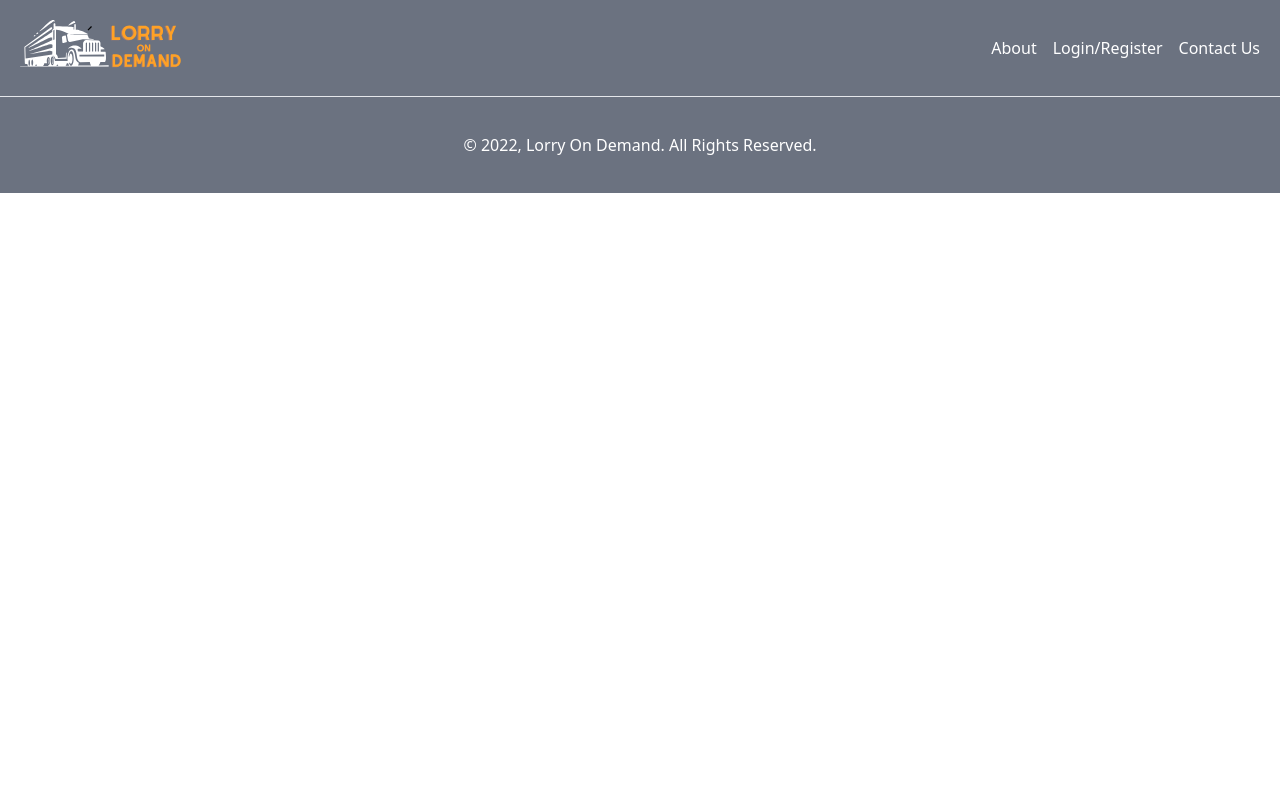
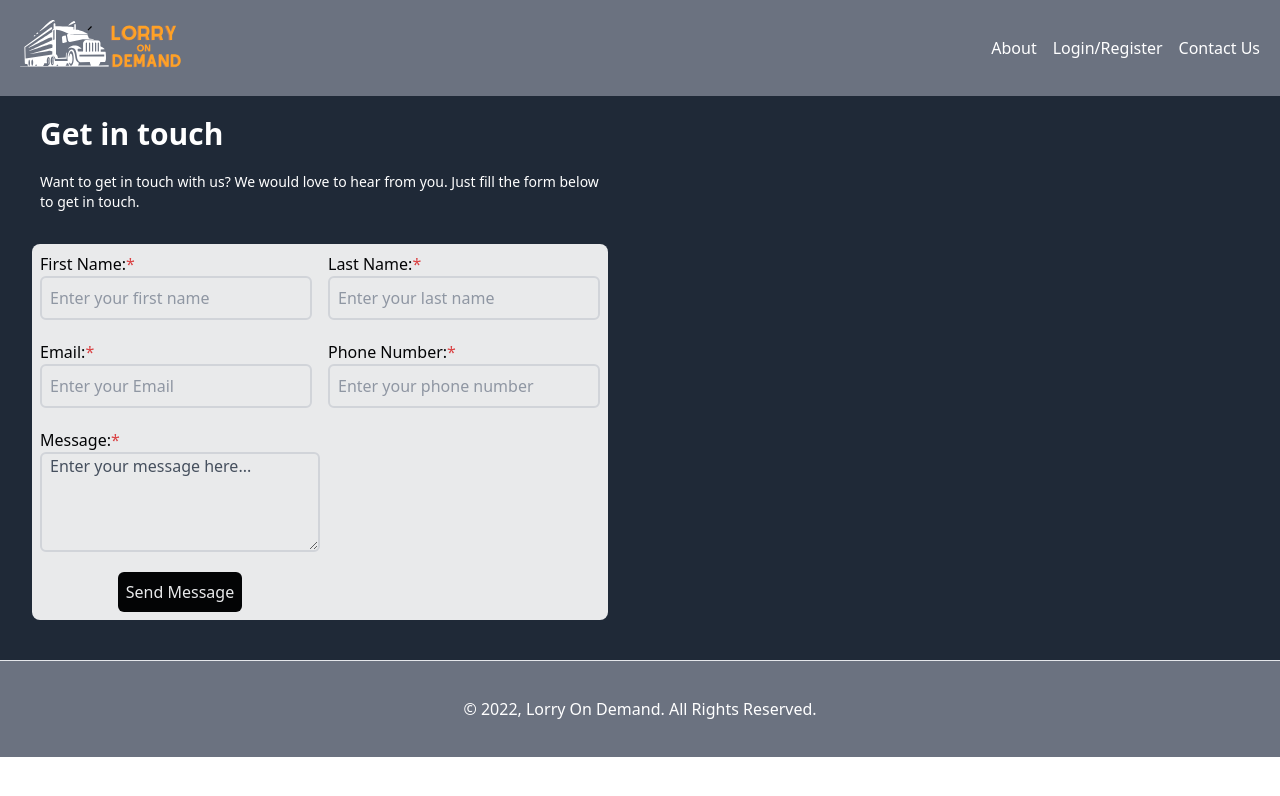
Before and after one commit to siddharth-kothari/lorryondemand, a Next.js app: page /contact in a window 1280 px wide. Shown: the top 796 px of the page. Built offline with nearby package versions, Linux system fonts and the light colour scheme.

Commit message:
added contact form

```diff
--- a/components/Form.js
+++ b/components/Form.js
@@ -51,8 +51,8 @@ function Form() {
         <form className='bg-white m-1 p-1.5 grid grid-cols-1 md:grid-cols-2 pb-5 '>
             <div className="md:mr-2 mb-5">
                 <label htmlFor='source'>From<span className='text-red-500 space-y-1'>*</span> </label><br />
-                <input value={source} onChange={e => setSource(e.target.value)} list="cities" name="source" aria-required='true' placeholder='Source City' className='w-full m rounded-md border-2 text-gray-600 pl-2' />
-                console.log(value);
+                <input type="text" value={source} onChange={e => setSource(e.target.value)} list="cities" name="source" aria-required='true' placeholder='Source City' className='w-full m rounded-md border-2 text-gray-600 pl-2' />
+
                 <datalist id="cities">
                     <option value="Mumbai,MH" />
                     <option value="Nagpur,MH" />
@@ -64,7 +64,7 @@ function Form() {
 
             <div className="md:ml-2 mb-5">
                 <label htmlFor='destination' >To<span className='text-red-500 space-y-1'>*</span></label><br />
-                <input value={destination} onChange={e => setDestination(e.target.value)} list="cities" name="destination" aria-required='true' placeholder='Destination City' className='w-full rounded-md border-2 text-gray-600 pl-2' />
+                <input type="text" value={destination} onChange={e => setDestination(e.target.value)} list="cities" name="destination" aria-required='true' placeholder='Destination City' className='w-full rounded-md border-2 text-gray-600 pl-2' />
                 <datalist id="cities" aria-required='true'>
                     <option value="Mumbai,MH" />
                     <option value="Nagpur,MH" />
@@ -163,7 +163,7 @@ function Form() {
 
             <div className="md:ml-auto md:mr-auto">
                 <br />
-                <button onClick={sendOrder} type="submit" className="bg-orange-400 rounded-md w-[6rem] p-1  mr-auto ml-auto  md:mt-0 text-white active:scale-95 transition transform duration-100">Submit
+                <button onClick={sendOrder} type="submit" value='submit' className="bg-orange-400 rounded-md w-[6rem] p-1  mr-auto ml-auto  md:mt-0 text-white active:scale-95 transition transform duration-100">Submit
                 </button>
             </div>
         </form>
--- a/pages/contact.js
+++ b/pages/contact.js
@@ -1,8 +1,15 @@
 import Head from 'next/head'
 import Footer from '../components/Footer'
+import { useState } from 'react';
 import Header from '../components/Header'
 
 function Contact() {
+  const [fname, setFname] = useState();
+  const [lname, setLname] = useState();
+  const [mail, setMail] = useState();
+  const [number, setNumber] = useState();
+  const [msg, setMsg] = useState();
+
   return (
     <div>
       <div>
@@ -11,9 +18,53 @@ function Contact() {
           <link rel="icon" href="/logo-1.png" />
         </Head>
         <Header />
+        <main className='bg-gray-800 pb-10 grid grid-cols-1 lg:grid-cols-2'>
+          <div>
+            <div>
+              <h1 className='text-white font-bold text-2xl text-center pt-5 pb-5 md:text-left md:ml-10 md:mr-10 md:text-3xl'>Get in touch</h1>
+              <p className='text-white text-sm text-center pb-5 ml-10 mr-10 md:text-left md:text-md'>Want to get in touch with us? We would love to hear from you. Just fill the form below to get in touch.</p>
+            </div>
+
+
+            <form id='contactform' className='rounded-lg bg-white p-2 grid grid-cols-1 md:grid-cols-2  mt-3 w-[98%] md:w-[90%] md:ml-auto md:mr-auto opacity-[0.9]'>
+              <div className="md:mr-2 mb-5">
+                <label htmlFor='Fname'>First Name:<span className='text-red-500 space-y-1'>*</span> </label><br />
+                <input type='text' value={fname} onChange={e => setFname(e.target.value)} name="Fname" aria-required='true' placeholder='Enter your first name'
+                  className='w-full m rounded-md border-2 text-gray-600 p-2' />
+              </div>
+
+              <div className="md:ml-2 mb-5">
+                <label htmlFor='Lname'>Last Name:<span className='text-red-500 space-y-1'>*</span> </label><br />
+                <input type='text' value={lname} onChange={e => setLname(e.target.value)} name="Lname" aria-required='true' placeholder='Enter your last name'
+                  className='w-full m rounded-md border-2 text-gray-600 p-2' />
+              </div>
+
+              <div className="md:mr-2 mb-5">
+                <label htmlFor='Email'>Email:<span className='text-red-500 space-y-1'>*</span> </label><br />
+                <input type='email' value={mail} onChange={e => setMail(e.target.value)} name="Email" aria-required='true' placeholder='Enter your Email'
+                  className='w-full m rounded-md border-2 text-gray-600 p-2' />
+              </div>
+
+              <div className="md:ml-2 mb-5">
+                <label htmlFor='number'>Phone Number:<span className='text-red-500 space-y-1'>*</span> </label><br />
+                <input type='tel' value={number} onChange={e => setNumber(e.target.value)} name="number" aria-required='true' placeholder='Enter your phone number'
+                  className='w-full m rounded-md border-2 text-gray-600 p-2' />
+              </div>
+
+              <label htmlFor='msg'>Message:<span className='text-red-500 space-y-1'>*</span> </label><br />
+              <textarea value={msg} onChange={e => setMsg(e.target.value)} name="msg" form='contactform' cols="30" rows="4" className='rounded-md border-2 text-gray-600 pl-2'>Enter your message here...</textarea>
+
+
+              <br />
+              <button type="submit" className="bg-black rounded-md shadow-x p-2 mt-5 mr-auto ml-auto  text-white active:scale-95 transition transform duration-100">Send Message
+              </button>
+
+            </form>
+          </div>
+        </main>
         <Footer />
       </div>
-    </div>
+    </div >
   )
 }
 
```
Lines whose indentation alone changed are shown as unchanged.
